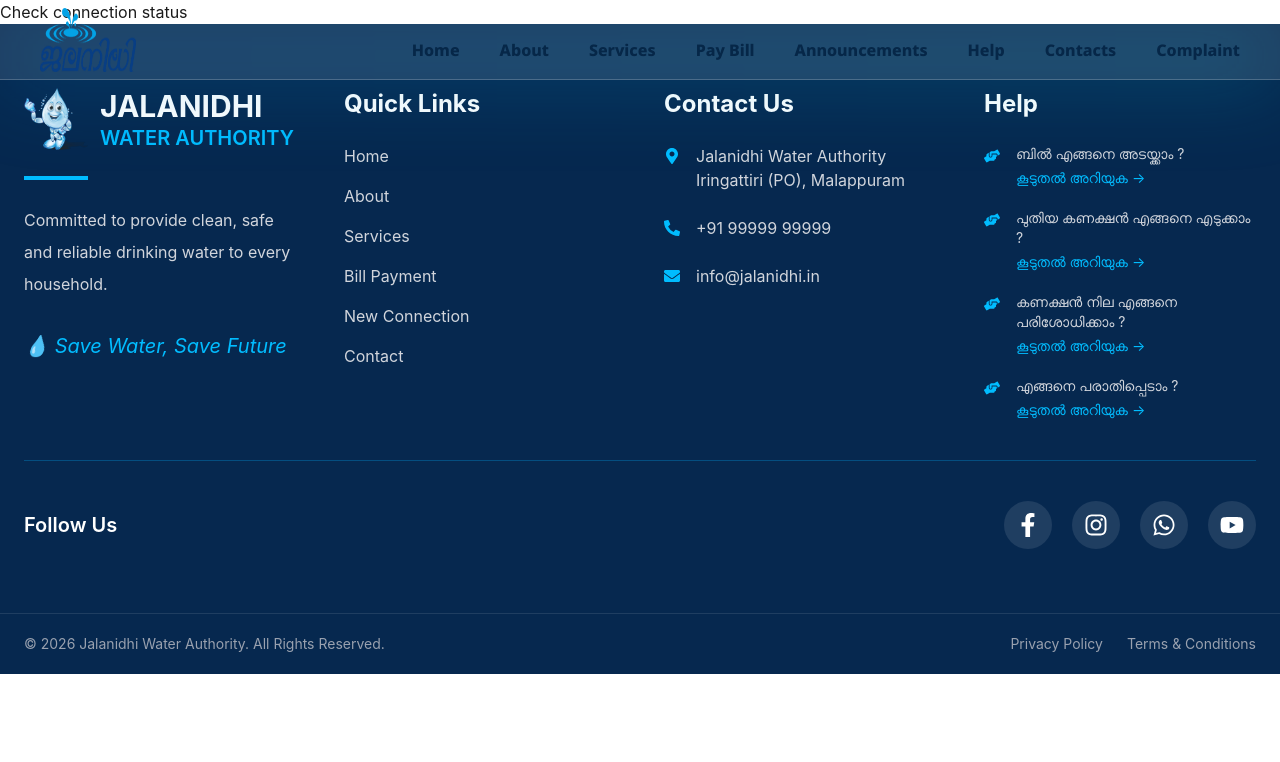
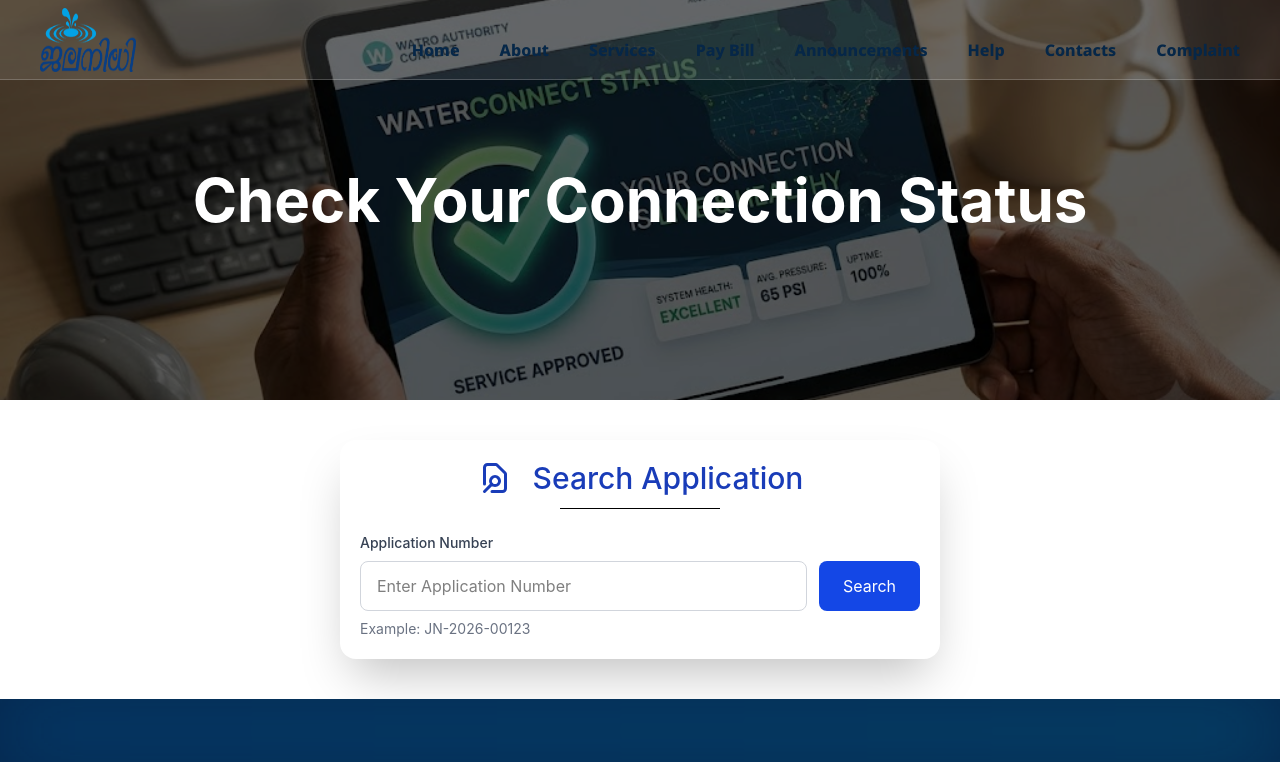
Before and after one commit to amalmkr/Jalanidhi-website, a React (Vite) app: page /check-connection in a window 1280 px wide. Shown: the top 762 px of the page. Built offline with nearby package versions, Linux system fonts and the light colour scheme.

Commit message:
check connection status

```diff
--- a/src/pages/CheckConnection.jsx
+++ b/src/pages/CheckConnection.jsx
@@ -1,8 +1,80 @@
+import checkConnectionHero from '../assets/images/checkConnection.jpeg';
+import { HiOutlineDocumentSearch } from "react-icons/hi";
+import { useState } from 'react';
+
+
 function CheckConnection(){
 
+    const [applicationNumber,setApplicationNumber]=useState("");
+    const [showDetails,setShowDetails]=useState(false);
+    const handleSearch=()=>{
+        if(applicationNumber === "JN-2026-00123"){
+            setShowDetails(true);
+        }
+        else{
+            setShowDetails(false);
+            alert("Invalid Application Number")
+        }
+    };
     return(
         <>
-        <h1>Check connection status</h1>
+        <div className="relative">
+            <img src={checkConnectionHero} className='w-full object-cover h-[250px] md:h-[400px]'/>
+            <div className='inset-0 absolute bg-black/65'></div>
+            <div className='flex inset-0 absolute  justify-center items-center'>
+                <h2 className='text-3xl md:text-6xl  text-white font-bold'>Check Your Connection Status</h2>
+            </div>
+        </div>
+
+        <section>
+            <div className='shadow-2xl   max-w-[400px] md:max-w-[600px] p-5 mx-auto rounded-2xl my-10'>
+                <div className='flex gap-5 items-center justify-center '>
+                    <HiOutlineDocumentSearch className='text-blue-800 md:text-4xl'/>
+                    <h2 className='md:text-3xl text-blue-800 font-medium'> Search Application</h2>
+                </div>
+                <hr className='bg-blue-500/45 mt-3 mx-50' />
+
+                <div className="mt-6">
+                        <label
+                            htmlFor="applicationNumber"
+                            className="block text-sm font-medium text-gray-700 mb-2"
+                        >
+                            Application Number
+                        </label>
+
+                        <div className="flex gap-3">
+                            <input
+                                id="applicationNumber"
+                                type="text"
+                                value={applicationNumber}
+                                onChange={(e)=>setApplicationNumber(e.target.value  )}
+                                placeholder="Enter Application Number"
+                                className="flex-1 border border-gray-300 rounded-lg px-4 py-3 outline-none focus:border-blue-600"
+                            />
+
+                            <button
+                                type="button"
+                                className=" bg-blue-700 text-white px-6 py-3 rounded-lg hover:bg-blue-800"
+                                onClick={handleSearch}
+                            >
+                                Search
+                            </button>
+                        </div>
+
+                        <p className="text-sm text-gray-500 mt-2">
+                            Example: JN-2026-00123
+                        </p>
+                    </div>
+            </div>
+
+            {showDetails && (
+                <div className='shadow-2xl p-5 max-w-[400px] md:max-w-[800px] bg-white rounded-2xl my-10 mx-auto'>
+                    <h2 className='text-2xl text-blue-800 font-bold text-center'>Connection Status</h2>
+                    <hr className='bg-blue-500 mt-4 mx-50'/>
+
+                </div>
+            )}
+        </section>
         </>
     )
 }
```
Also changed, not shown: src/assets/images/checkConnection.jpeg (added).
